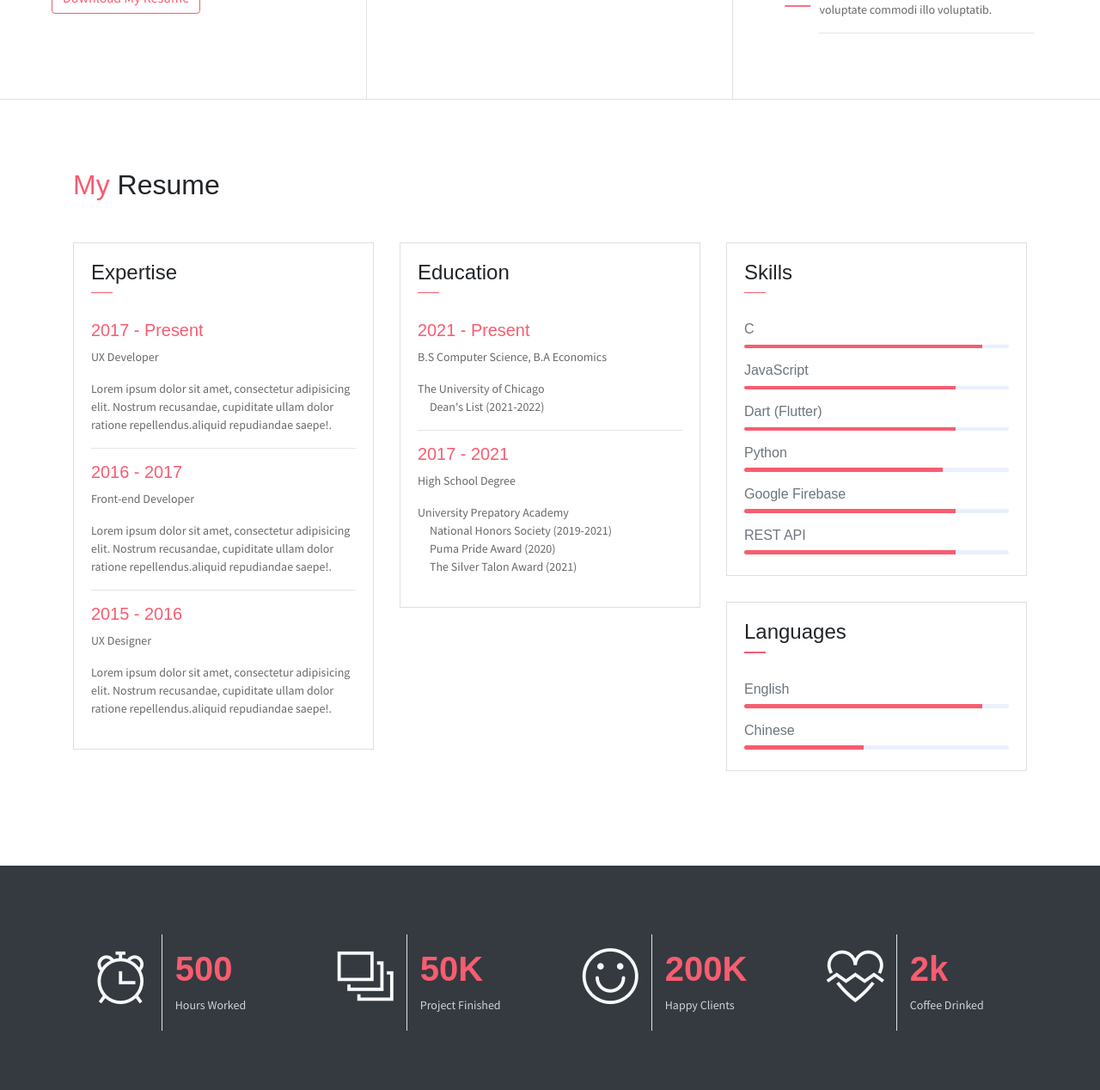
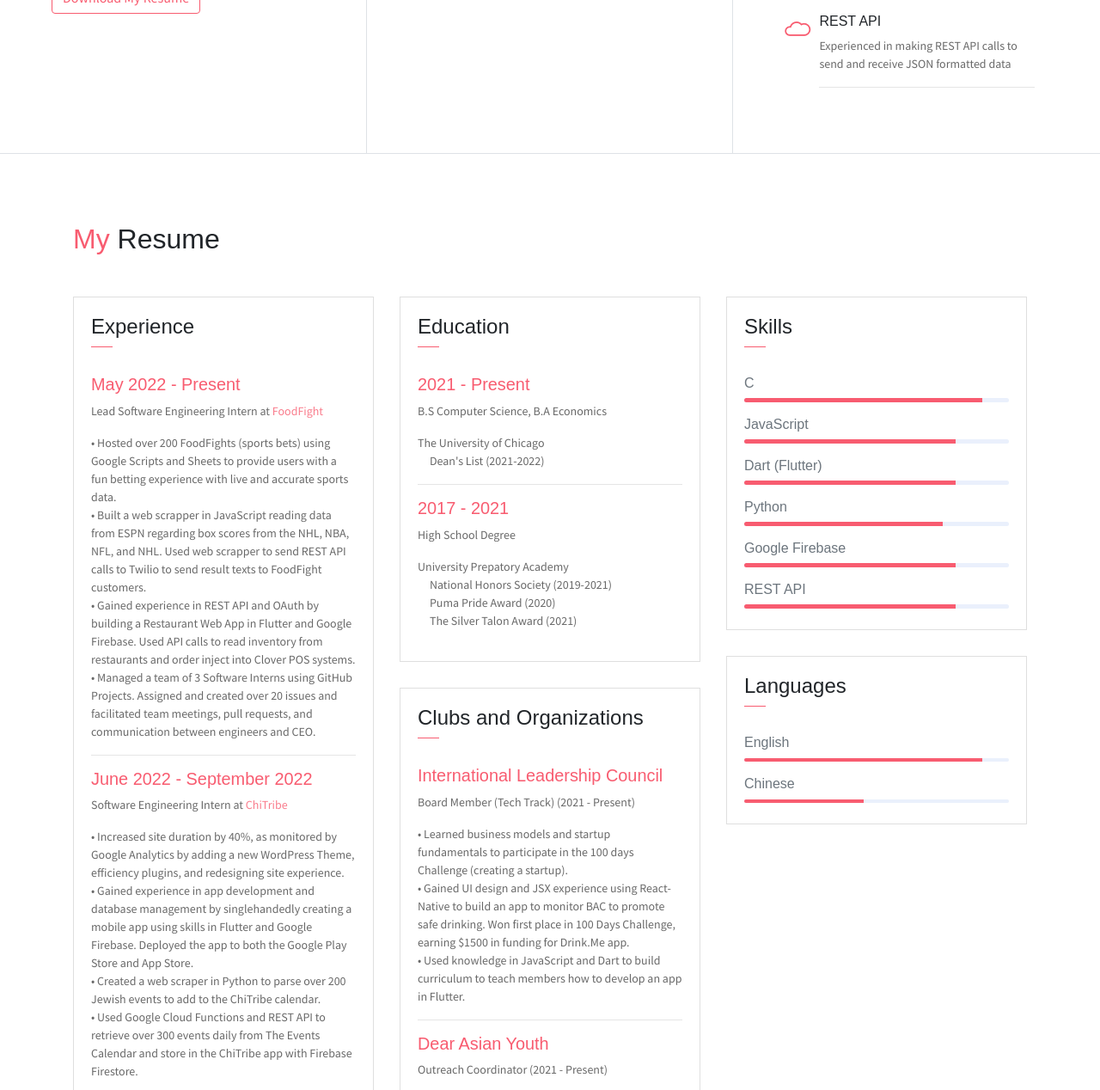
Before and after one commit to nicholaswlee/nicholaswlee.github.io, a plain HTML site: page index.html in a window 1280 px wide. Shown: the part 1057-2325 px from the top of the page at 86% size. Drawn offline with Linux system fonts and the light colour scheme; some packages are replaced by stand-ins of ours; some icons are missing.

Commit message:
Added resume and orgs

```diff
--- a/index.html
+++ b/index.html
@@ -5,7 +5,7 @@
     <meta name="viewport" content="width=device-width, initial-scale=1, shrink-to-fit=no">
     <meta name="description" content="Start your development with JohnDoe landing page.">
     <meta name="author" content="Devcrud">
-    <title>JohnDoe Landing page | Free Bootstrap 4.3.x landing page</title>
+    <title>Nicholas Lee's Personal Website</title>
     <!-- font icons -->
     <link rel="stylesheet" href="assets/vendors/themify-icons/css/themify-icons.css">
     <!-- Bootstrap + JohnDoe main styles -->
@@ -94,26 +94,26 @@
                 <h3 class="font-weight-light">My Expertise</h3>
                 <span class="line mb-5"></span>
                 <div class="row">
-                    <div class="col-1 text-danger pt-1"><i class="ti-widget icon-lg"></i></div>
+                    <div class="col-1 text-danger pt-1"><i class="ti-apple icon-lg"></i></div>
                     <div class="col-10 ml-auto mr-3">
-                        <h6>UX Design</h6>
-                        <p class="subtitle"> exercitat Repellendus,  corrupt.</p>
+                        <h6>Flutter App Development</h6>
+                        <p class="subtitle">Created multiple applications in FlutterFire environment.</p>
                         <hr>
                     </div>
                 </div>
                 <div class="row">
-                    <div class="col-1 text-danger pt-1"><i class="ti-paint-bucket icon-lg"></i></div>
+                    <div class="col-1 text-danger pt-1"><i class="ti-mouse icon-lg"></i></div>
                     <div class="col-10 ml-auto mr-3">
                         <h6>Web Development</h6>
-                        <p class="subtitle">Lorem ipsum dolor sit consectetur.</p>
+                        <p class="subtitle">Developed and Improved UI/UX in both Wix and WordPress sites.</p>
                         <hr>
                     </div>
                 </div>
                 <div class="row">
-                    <div class="col-1 text-danger pt-1"><i class="ti-stats-up icon-lg"></i></div>
+                    <div class="col-1 text-danger pt-1"><i class="ti-cloud icon-lg"></i></div>
                     <div class="col-10 ml-auto mr-3">
-                        <h6>Digital Marketing</h6>
-                        <p class="subtitle">voluptate commodi illo voluptatib.</p>
+                        <h6>REST API</h6>
+                        <p class="subtitle">Experienced in making REST API calls to send and receive JSON formatted data</p>
                         <hr>
                     </div>
                 </div>
@@ -130,22 +130,35 @@
                     <div class="card">
                        <div class="card-header">
                             <div class="mt-2">
-                                <h4>Expertise</h4>
+                                <h4>Experience</h4>
                                 <span class="line"></span>
                             </div>
                         </div>
                         <div class="card-body">
-                            <h6 class="title text-danger">2017 - Present</h6>
-                            <P>UX Developer</P>
-                            <P class="subtitle">Lorem ipsum dolor sit amet, consectetur adipisicing elit. Nostrum recusandae, cupiditate ullam dolor ratione repellendus.aliquid repudiandae saepe!.</P>
+                            <h6 class="title text-danger">May 2022 - Present</h6>
+                            <P>Lead Software Engineering Intern at <a href="https://www.getfoodfight.com">FoodFight</a></P>
+                            <P class="subtitle">
+                                •	Hosted over 200 FoodFights (sports bets) using Google Scripts and Sheets to provide users with a fun betting experience with live and accurate sports data. <br>
+                                •	Built a web scrapper in JavaScript reading data from ESPN regarding box scores from the NHL, NBA, NFL, and NHL. Used web scrapper to send REST API calls to Twilio to send result texts to FoodFight customers. <br>
+                                •	Gained experience in REST API and OAuth by building a Restaurant Web App in Flutter and Google Firebase. Used API calls to read inventory from restaurants and order inject into Clover POS systems. <br>
+                                •	Managed a team of 3 Software Interns using GitHub Projects. Assigned and created over 20 issues and facilitated team meetings, pull requests, and communication between engineers and CEO. <br>
+                                </P>
                             <hr>
-                            <h6 class="title text-danger">2016 - 2017</h6>
-                            <P>Front-end Developer</P>
-                            <P class="subtitle">Lorem ipsum dolor sit amet, consectetur adipisicing elit. Nostrum recusandae, cupiditate ullam dolor ratione repellendus.aliquid repudiandae saepe!.</P>
+                            <h6 class="title text-danger">June 2022 - September 2022</h6>
+                            <P>Software Engineering Intern at <a href="https://chitribe.org">ChiTribe</a></P>
+                            <P class="subtitle">
+                                •	Increased site duration by 40%, as monitored by Google Analytics by adding a new WordPress Theme, efficiency plugins, and redesigning site experience. <br>
+                                •	Gained experience in app development and database management by singlehandedly creating a mobile app using skills in Flutter and Google Firebase. Deployed the app to both the Google Play Store and App Store.<br>
+                                •	Created a web scraper in Python to parse over 200 Jewish events to add to the ChiTribe calendar. <br>
+                                •	Used Google Cloud Functions and REST API to retrieve over 300 events daily from The Events Calendar and store in the ChiTribe app with Firebase Firestore. <br>
+                                </P>
                             <hr>
-                            <h6 class="title text-danger">2015 - 2016</h6>
-                            <P>UX Designer</P>
-                            <P class="subtitle">Lorem ipsum dolor sit amet, consectetur adipisicing elit. Nostrum recusandae, cupiditate ullam dolor ratione repellendus.aliquid repudiandae saepe!.</P>
+                            <h6 class="title text-danger">March 2022 - June 2022 </h6>
+                            <P>Web Developer Intern at <a href="https://www.esrdrockstars.com">ESRD Rockstars</a></P>
+                            <P class="subtitle">
+                                •	Worked to improve overall useability and accessibility of website, increasing site sessions by 143%.<br>
+                                •	Learned how to optimize for best UI/UX, creating easier to use forms, buttons, and forums.<br>
+                                </P>
                         </div>
                     </div>
                 </div>
@@ -179,6 +192,35 @@
 
                         </div>
                     </div>
+                    <div class="card">
+                        <div class="card-header">
+                             <div class="mt-2">
+                                 <h4>Clubs and Organizations</h4>
+                                 <span class="line"></span>
+                             </div>
+                         </div>
+                         <div class="card-body">
+                             <h6 class="title text-danger"><a href="https://ilc.uchicago.edu">International Leadership Council</a></h6>
+                             <P>Board Member (Tech Track) (2021 - Present)</P>
+                             <P class="subtitle">
+                                •	Learned business models and startup fundamentals to participate in the 100 days Challenge (creating a startup).<br>
+                                •	Gained UI design and JSX experience using React-Native to build an app to monitor BAC to promote safe drinking. Won first place in 100 Days Challenge, earning $1500 in funding for Drink.Me app. <br>
+                                •	Used knowledge in JavaScript and Dart to build curriculum to teach members how to develop an app in Flutter.<br>
+
+
+                             </P>
+                             <hr>
+                             <h6 class="title text-danger"><a href="https://www.dearasianyouthuchicago.com">Dear Asian Youth</a></h6>
+                             <P>Outreach Coordinator (2021 - Present)</P>
+                             <P class="subtitle">
+                                •	Created partnerships with over 20 different nonprofit APIDA organizations within the Chicago Area.<br>
+                                •	Worked on APIDA focused social justice projects with the local community.<br>
+                                •	Used data analysis skills to conduct research on Chicago census data and civic engagement with SAAPRI.<br>
+
+                             </P>
+
+                         </div>
+                     </div>
                 </div>
                 <div class="col-lg-4">
                     <div class="card">
```
